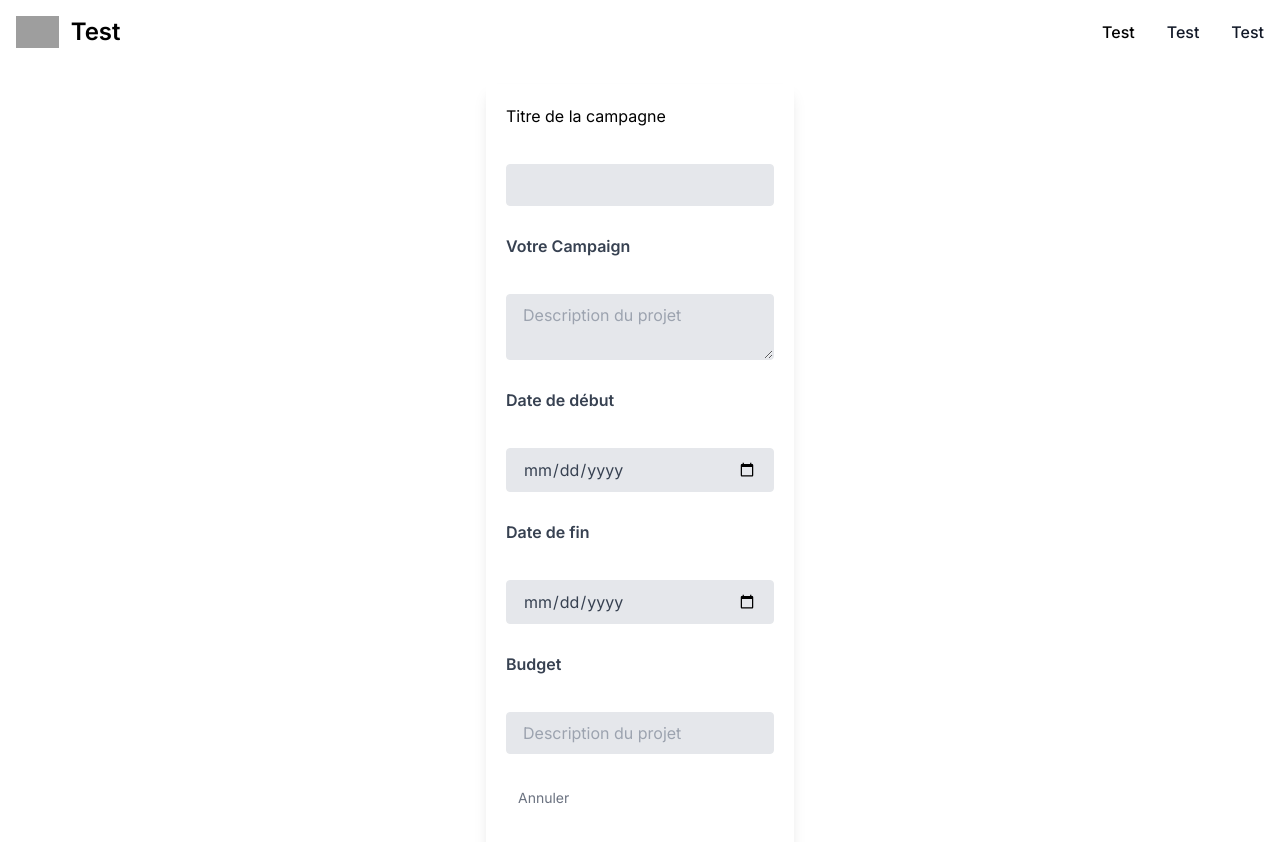
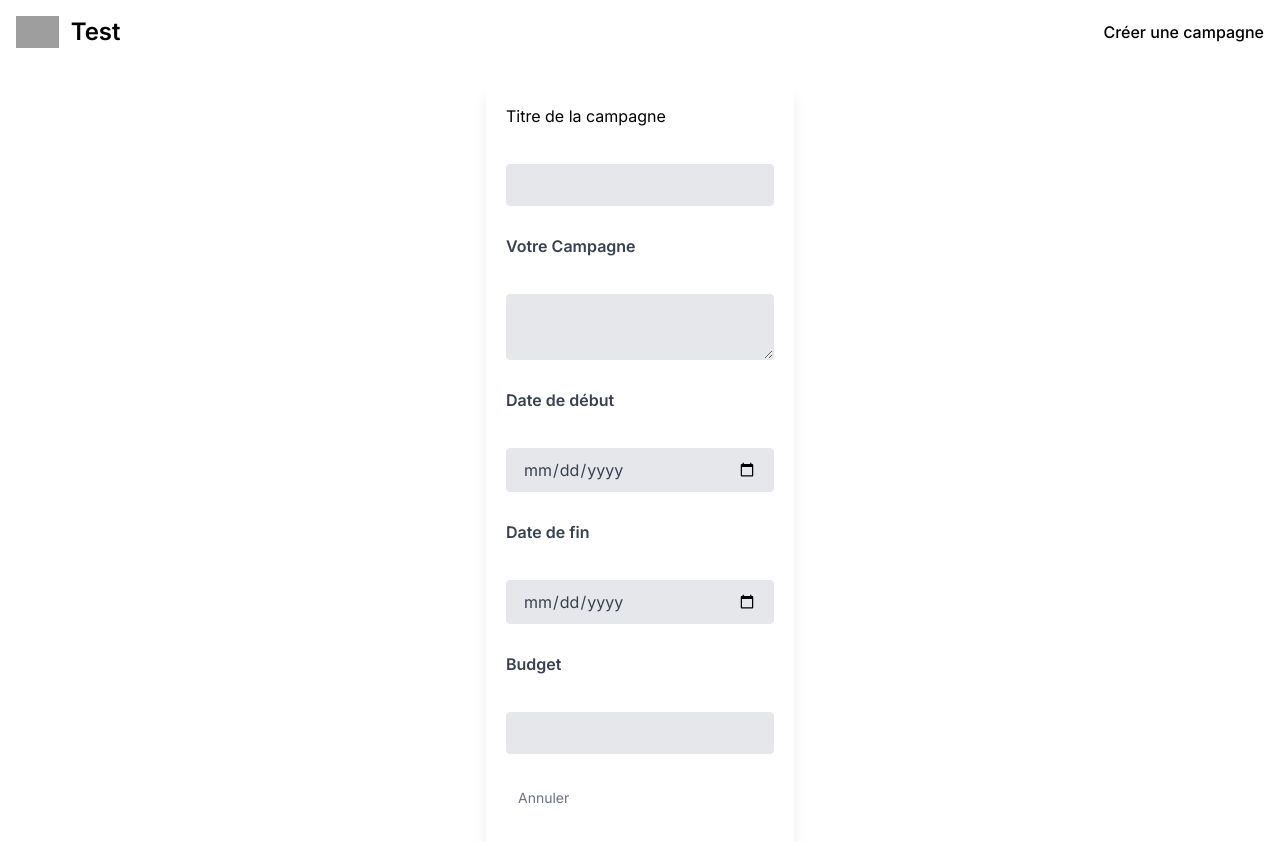
Before and after one commit to aume-gp/dc5-5-pontanier-fernandez-labrosse-toth-api, a Next.js app in the folder front/next-front/: page /create-campaign in a window 1280 px wide. Shown: the top 842 px of the page. Built offline with nearby package versions, Linux system fonts and the light colour scheme; grey boxes are pictures that could not be loaded.

Commit message:
maj navbar

```diff
--- a/front/next-front/components/Form.jsx
+++ b/front/next-front/components/Form.jsx
@@ -30,7 +30,7 @@
 
             <label>
               <span className="font-satoshi font-semibold text-base text-gray-700">
-                Votre Campaign
+                Votre Campagne
               </span>
             </label>
             <textarea
@@ -38,9 +38,8 @@
               onChange={(e) =>
                 setCampaign({ ...campaign, description: e.target.value })
               }
-              placeholder="Description du projet"
               required
-              className="form_textarea"
+              className=""
             />
 
             <label>
@@ -54,9 +53,8 @@
               onChange={(e) =>
                 setCampaign({ ...campaign, start_date: e.target.value })
               }
-              placeholder="Description du projet"
               required
-              className="form_textarea"
+              className=""
             />
             <label>
               <span className="font-satoshi font-semibold text-base text-gray-700">
@@ -69,9 +67,8 @@
               onChange={(e) =>
                 setCampaign({ ...campaign, end_date: e.target.value })
               }
-              placeholder="Description du projet"
               required
-              className="form_textarea"
+              className=""
             />
             <label>
               <span className="font-satoshi font-semibold text-base text-gray-700">
@@ -84,9 +81,8 @@
               onChange={(e) =>
                 setCampaign({ ...campaign, budget: e.target.value })
               }
-              placeholder="Description du projet"
               required
-              className="form_textarea"
+              className=""
             />
 
             <div className="flex-end mx-3 mb-5 gap-4">
--- a/front/next-front/components/Navbar.jsx
+++ b/front/next-front/components/Navbar.jsx
@@ -9,7 +9,7 @@
     <nav className="bg-white border-gray-200 dark:bg-gray-900">
       <div className="max-w-screen-xl flex flex-wrap items-center justify-between mx-auto p-4">
         <a
-          href="https://flowbite.com/"
+          href="/"
           className="flex items-center space-x-3 rtl:space-x-reverse"
         >
           <img
@@ -50,25 +50,9 @@
             <li>
               <Link
                 classNameName="block py-2 px-3 text-gray-900 rounded hover:bg-gray-100 md:hover:bg-transparent md:border-0 md:hover:text-blue-700 md:p-0 dark:text-white md:dark:hover:text-blue-500 dark:hover:bg-gray-700 dark:hover:text-white md:dark:hover:bg-transparent"
-                href="/"
+                href="/create-campaign"
               >
-                Test
-              </Link>
-            </li>
-            <li>
-              <Link
-                className="block py-2 px-3 text-gray-900 rounded hover:bg-gray-100 md:hover:bg-transparent md:border-0 md:hover:text-blue-700 md:p-0 dark:text-white md:dark:hover:text-blue-500 dark:hover:bg-gray-700 dark:hover:text-white md:dark:hover:bg-transparent"
-                href="/"
-              >
-                Test
-              </Link>
-            </li>
-            <li>
-              <Link
-                className="block py-2 px-3 text-gray-900 rounded hover:bg-gray-100 md:hover:bg-transparent md:border-0 md:hover:text-blue-700 md:p-0 dark:text-white md:dark:hover:text-blue-500 dark:hover:bg-gray-700 dark:hover:text-white md:dark:hover:bg-transparent"
-                href="/"
-              >
-                Test
+                Créer une campagne
               </Link>
             </li>
           </ul>
```
